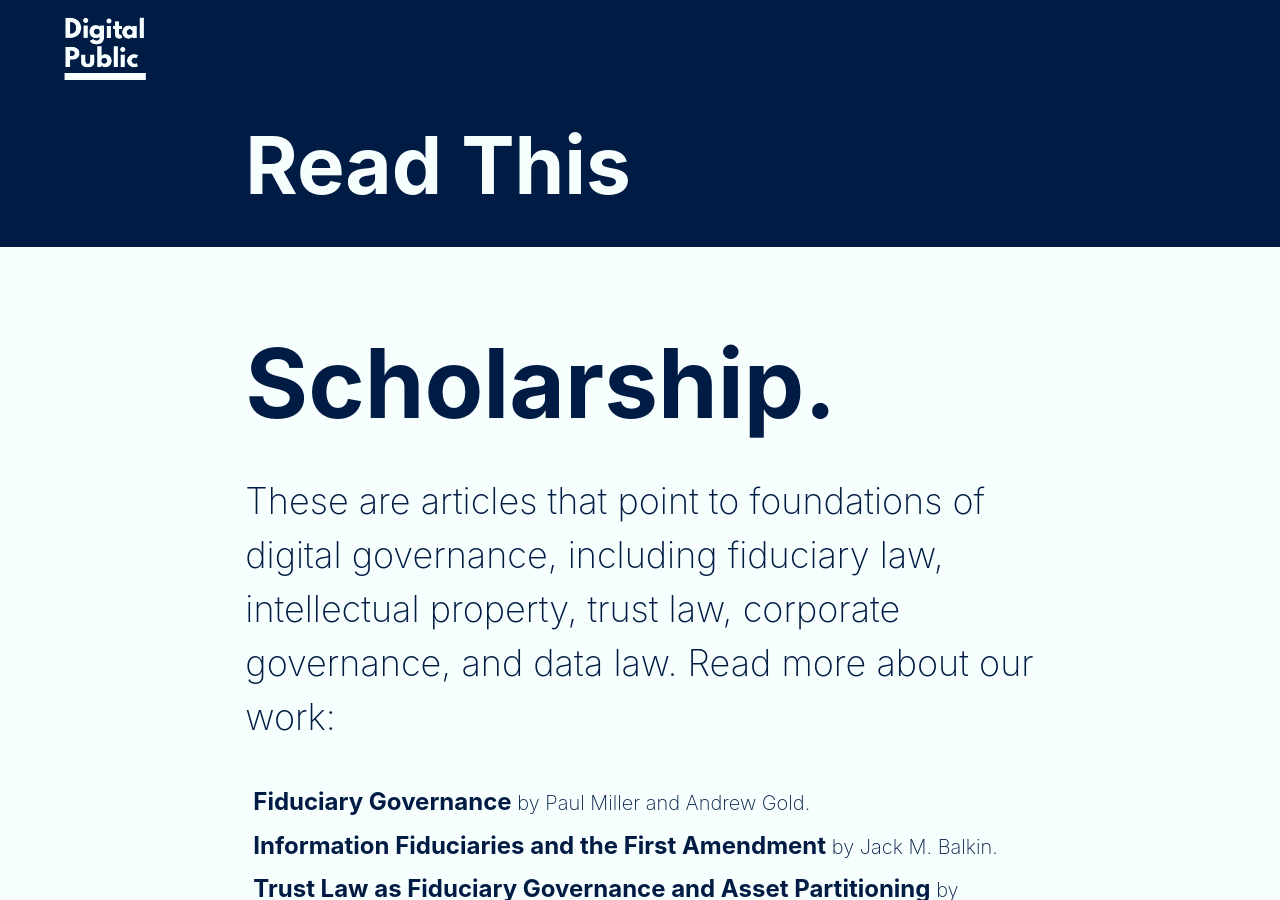
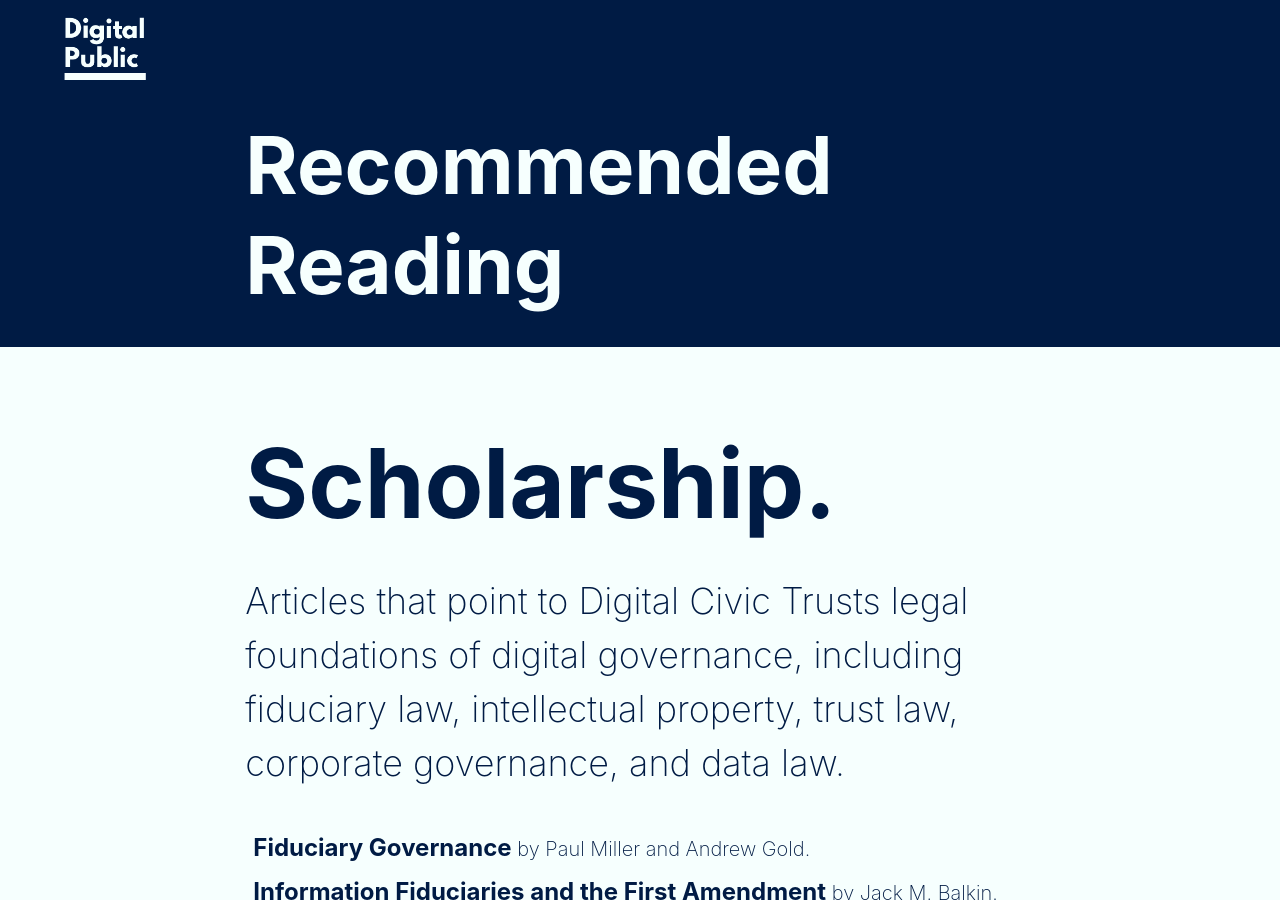
Before and after one commit to digitalpublic/digitalpublic.github.io, a Jekyll site: the page drafts/reading.html, which Jekyll copies as it is, in a window 1280 px wide and 900 px high. Built offline with Jekyll 4.4.1, drawn with Linux system fonts in a browser that asks for light colours; nearby versions of some CDN libraries.

```diff
--- a/drafts/reading.html
+++ b/drafts/reading.html
@@ -17,7 +17,7 @@
         <div class="center w-two-thirds-l w-90-m  pa4 pt3-ns">
           <h3 class="f1-m f-headline-ns f-subheadline-l measure-narrow lh-title mv0">
             <span class="lh-solid pa0">
-            Read This
+            Recommended Reading
             </span>
           </h3>
         </div>
@@ -27,7 +27,7 @@
        <main class="center w-two-thirds-l w-90-m  pa4 pt3-ns ">
    <div>
     <h1 class="navy b f1 f-headline-ns db mb3 mb4-ns" href="#" title="Home">Scholarship.</h1>
-    <p class="f2-l f3-m left fw2 lh-copy measure">These are articles that point to foundations of digital governance, including fiduciary law, intellectual property, trust law, corporate governance, and data law. Read more about our work:</p>
+    <p class="f2-l f3-m left fw2 lh-copy measure">Articles that point to Digital Civic Trusts legal foundations of digital governance, including fiduciary law, intellectual property, trust law, corporate governance, and data law.</p>
 
 
       <ul class="list pa0 pt0-ns pb3-ns">
```
